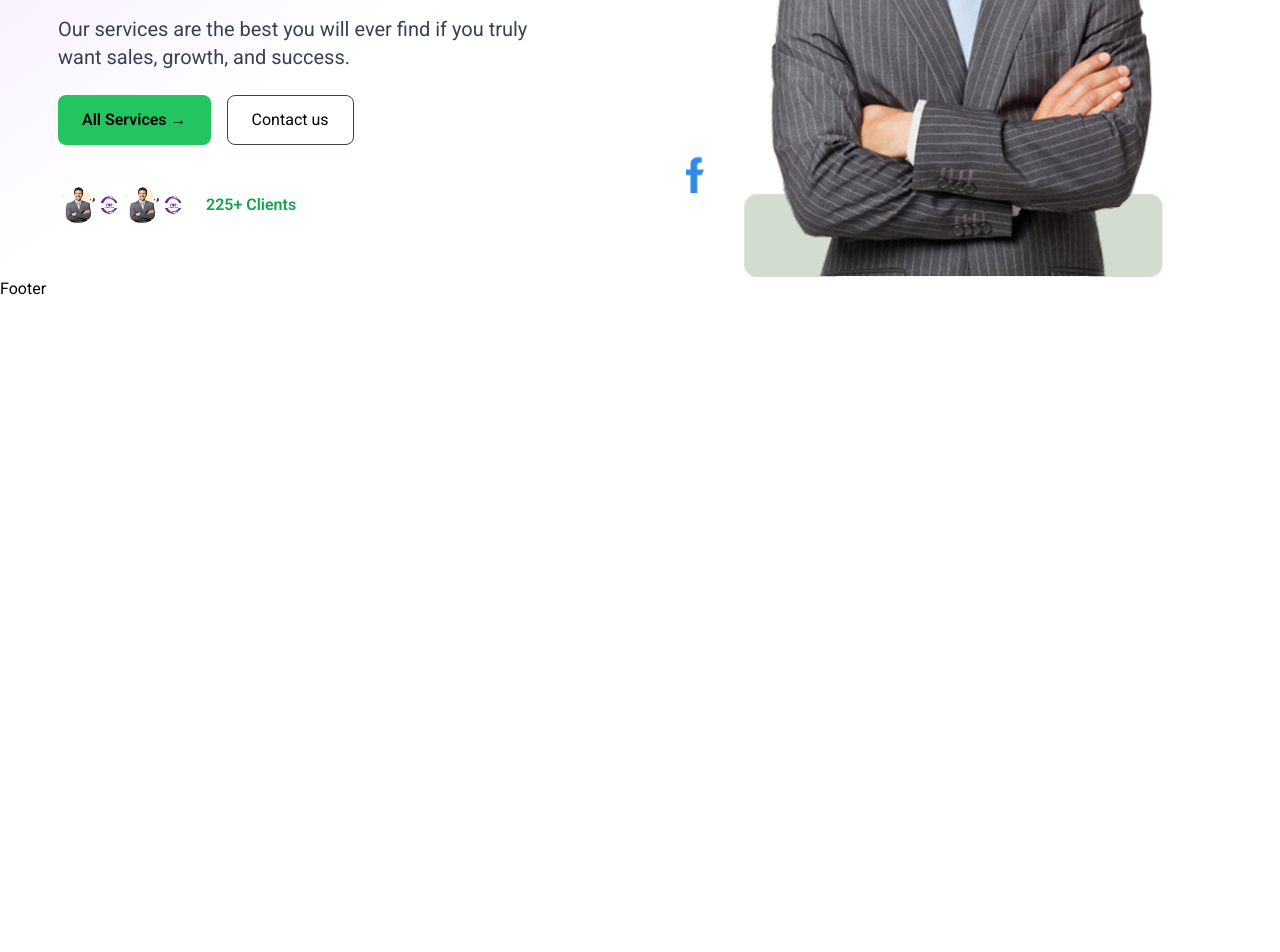
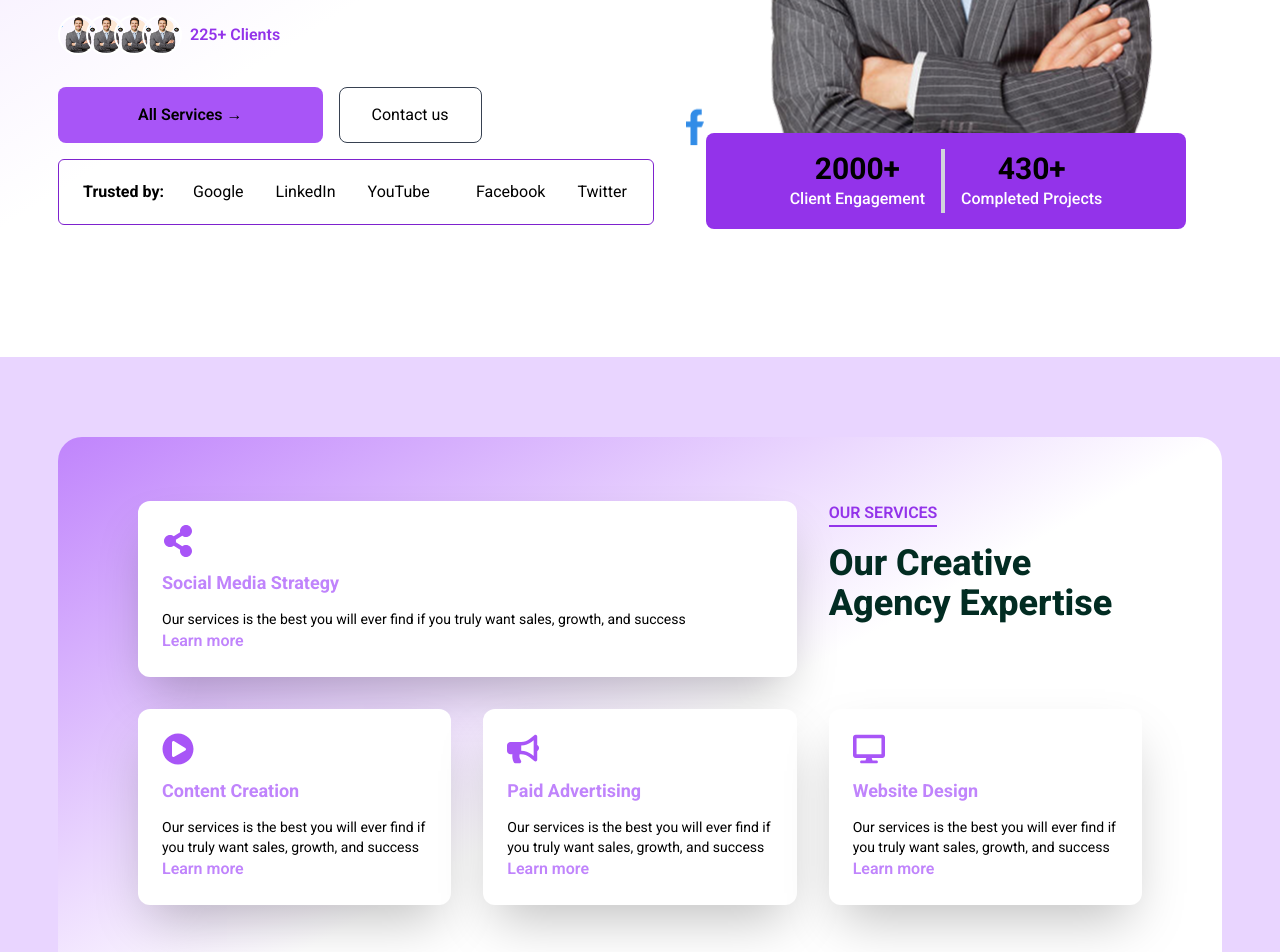
Before and after one commit to Kolawole-kehinde/-zyhp-consulting, a React (Vite) app: page / in a window 1280 px wide. Shown: the part 580-1532 px from the top of the page. Before the commit the page ends 881 px from the top, so only its background shows below. Built offline with nearby package versions, Linux system fonts and the light colour scheme.

Commit message:
Services Section completed

```diff
--- a/package.json
+++ b/package.json
@@ -12,6 +12,7 @@
   "dependencies": {
     "react": "^19.1.0",
     "react-dom": "^19.1.0",
+    "react-fast-marquee": "^1.6.5",
     "react-icons": "^5.5.0",
     "react-router": "^7.6.0"
   },
--- a/src/Components/Hero.jsx
+++ b/src/Components/Hero.jsx
@@ -1,40 +1,102 @@
-// components/HeroSection.jsx
+import Marquee from "react-fast-marquee";
+
 export default function HeroSection() {
   return (
-    <section className="bg-gradient-to-br from-purple-200 via-white pt-32 font-roboto">
-
-    <div className="wrapper to-white pt-32 flex flex-col md:flex-row items-center gap-8">
-      {/* Text */}
-      <div className="w-full max-w-[596px] space-y-6">
-        <h1 className="text-[40px] lg:text-[80px] font-bold text-black leading-[90px]">
+    <section className="bg-gradient-to-br from-purple-200 via-white to-white pt-32 md:pt-52 font-roboto lg:px-0 px-4">
+      {/* Wrapper */}
+      <div className="wrapper flex flex-col md:flex-row items-center gap-4 lg:gap-8">
+        {/* Text Section */}
+        <div className="w-full lg:w-[596px] space-y-5 lg:space-y-[32px]">
+          <h1 className="text-[40px] lg:text-[80px] font-bold text-black leading-[50px] lg:leading-[90px]">
             Real Experts <br /> Skilled In
           </h1>
-        <span className="text-purple-600 font-normal text-[55px] capitalize">Dropshipping coach</span>
-        <p className="w-full max-w-[505px] text-gray-700 text-xl">
+          <span className="text-purple-600 font-normal text-[30px] lg:text-[55px] capitalize">
+            Dropshipping coach
+          </span>
+          <p className="w-full max-w-[505px] text-gray-700 text-base md:text-xl ">
             Our services are the best you will ever find if you truly want sales, growth, and success.
           </p>
-        <div className="flex gap-4">
-          <button className="bg-green-500 text-black font-semibold px-6 py-3 rounded-lg hover:bg-green-600 transition">
+
+
+
+          {/* Avatars */}
+            <div className="flex items-center gap-2">
+              <div className="flex -space-x-3">
+                {[0, 1, 2, 3].map((z, i) => (
+                  <img
+                    key={i}
+                    src="/images/Coverimage.png"
+                    alt="Client avatar"
+                    className={`relative z-${z * 10} w-10 h-10 overflow-hidden rounded-full border-2 border-white`}
+                  />
+                ))}
+              </div>
+              <p className="text-purple-600 font-semibold">225+ Clients</p>
+            </div>
+
+              {/* CTA Buttons */}
+          <div className="space-y-4 flex-col items-center">
+            <div className="gap-4 hidden md:flex">
+              <button className="bg-purple-500 text-black font-semibold md:px-8 lg:px-20 py-4 rounded-lg hover:bg-purple-600 transition">
                 All Services →
               </button>
-          <button className="border border-gray-700 px-6 py-3 rounded-lg text-black hover:bg-gray-200 transition">
+              <button className="border border-gray-700 md:px-8 lg:px-20py-4 rounded-lg text-black hover:bg-gray-200 transition">
                 Contact us
               </button>
             </div>
-        <div className="flex items-center gap-3 pt-4">
-          <div className="flex -space-x-2">
-            <img src="/images/Coverimage.png" className="w-10 h-10 rounded-full border-2 border-white" />
-            <img src="/images/logo.png" className="w-10 h-10 rounded-full border-2 border-white" />
-            <img src="/images/Coverimage.png" className="w-10 h-10 rounded-full border-2 border-white" />
-            <img src="/images/logo.png" className="w-10 h-10 rounded-full border-2 border-white" />
+
+
+
+            {/* Trusted & Counter Section */}
+            <div className="w-ful md:w-[343px] lg:w-full overflow-hidden rounded-md border border-purple-700 p-2 lg:p-3">
+              <div className="flex items-center">
+                <p className="font-bold text-sm lg:text-base text-black py-1 px-1.5 lg:py-2 lg:px-3 shrink-0">
+                  Trusted by:
+                </p>
+                <div className="bg-white py-2 flex items-center w-full">
+                  <Marquee gradient={false} speed={50} pauseOnHover={true}>
+                    <span className="text-sm lg:text-base text-black py-1 px-4">Facebook</span>
+                    <span className="text-sm lg:text-base text-black py-1 px-4">Twitter</span>
+                    <span className="text-sm lg:text-base text-black py-1 px-4">Instagram</span>
+                    <span className="text-sm lg:text-base text-black py-1 px-4">Google</span>
+                    <span className="text-sm lg:text-base text-black py-1 px-4">LinkedIn</span>
+                    <span className="text-sm lg:text-base text-black py-1 px-4">YouTube</span>
+                  </Marquee>
                 </div>
-          <p className="text-green-600 font-semibold">225+ Clients</p>
               </div>
             </div>
 
-      {/* Image */}
-      <div className=" flex-1">
-        <img src="/images/Coverimage.png" alt="Hero" className="w-full h-auto object-cover" />
+            {/* Mobile Buttons */}
+            <div className="flex gap-2 w-full md:hidden">
+              <button className="bg-purple-500 text-black font-semibold px-6 py-4 rounded-lg hover:bg-purple-600 transition">
+                All Services →
+              </button>
+              <button className="border border-gray-700 px-11 py-4 rounded-lg text-black hover:bg-gray-200 transition">
+                Contact us
+              </button>
+            </div>
+          </div>
+        </div>
+
+        {/* Image Section */}
+        <div className="flex-1 min-w-[400px] relative">
+          <img
+            src="/images/Coverimage.png"
+            alt="Hero"
+            className="w-full h-auto object-cover"
+          />
+
+          <div className="bg-purple-600 absolute bottom-0 w-full lg:w-[480px] flex gap-4 items-center justify-center py-4 mr-4 rounded-lg lg:ml-5">
+            <div className="text-center">
+              <h2 className="text-black text-3xl font-bold">2000+</h2>
+              <p className="text-white font-medium">Client Engagement</p>
+            </div>
+            <div className="w-1 h-16 bg-gray-300"></div>
+            <div className="text-center">
+              <h2 className="text-black text-3xl font-bold">430+</h2>
+              <p className="text-white font-medium">Completed Projects</p>
+            </div>
+          </div>
         </div>
       </div>
     </section>
--- /dev/null
+++ b/src/Components/Services.jsx
@@ -0,0 +1,96 @@
+import {
+  FaShareAlt,
+  FaPlayCircle,
+  FaBullhorn,
+  FaDesktop,
+} from "react-icons/fa";
+
+const services = [
+  {
+    icon: <FaShareAlt className="text-purple-500 w-8 h-8" />,
+    title: "Social Media Strategy",
+    description:
+      "Our services is the best you will ever find if you truly want sales, growth, and success",
+  },
+  {
+    icon: <FaPlayCircle className="text-purple-500 w-8 h-8" />,
+    title: "Content Creation",
+    description:
+      "Our services is the best you will ever find if you truly want sales, growth, and success",
+  },
+  {
+    icon: <FaBullhorn className="text-purple-500 w-8 h-8" />,
+    title: "Paid Advertising",
+    description:
+      "Our services is the best you will ever find if you truly want sales, growth, and success",
+  },
+  {
+    icon: <FaDesktop className="text-purple-500 w-8 h-8" />,
+    title: "Website Design",
+    description:
+      "Our services is the best you will ever find if you truly want sales, growth, and success",
+  },
+];
+
+const ServicesSection = () => {
+  return (
+    <section className="bg-purple-200 py-10 mt-32">
+    <div className="wrapper bg-gradient-to-br from-purple-400 via-white to-white py-16 px-4 my-10 lg:px-20 rounded-3xl">
+     <div className="grid lg:grid-cols-3 gap-8">
+
+  <div className="order-1 lg:order-2 space-y-4">
+    <p className="text-purple-600 font-semibold border-b-2 border-purple-600 inline-block">
+      OUR SERVICES
+    </p>
+<h2 className="text-xl md:text-4xl font-extrabold text-[#022c22] whitespace-nowrap">
+  Our Creative <span className="hidden lg:inline"><br /></span> Agency Expertise
+</h2>
+
+
+  </div>
+
+
+  <div className="order-2 lg:order-1 col-span-2 bg-white p-6 rounded-xl text-white shadow-2xl space-y-3 hover:scale-[1.02] transition duration-300 ease-in-out">
+    {services[0].icon}
+    <h3 className="font-bold text-lg text-purple-400">{services[0].title}</h3>
+    <p className="text-sm text-black">{services[0].description}</p>
+    <a
+      href="#"
+      className="text-purple-400 font-semibold hover:underline"
+    >
+      Learn more
+    </a>
+  </div>
+</div>
+
+
+      {/* 3 Cards in a Row Underneath */}
+      <div className="grid md:grid-cols-1 lg:grid-cols-3 gap-8 mt-8">
+        {services?.slice(1).map((service, index) => (
+          <div
+            key={index}
+            className="bg-white p-6 rounded-xl text-white space-y-3 shadow-2xl hover:scale-[1.02] transition duration-300 ease-in-out"
+          >
+            {service.icon}
+            <h3 className="font-bold text-lg text-purple-400">{service.title}</h3>
+            <p className="text-sm text-black ">{service.description}</p>
+            <a
+              href="#"
+              className="text-purple-400 font-semibold mt-7"
+            >
+              Learn more
+            </a>
+          </div>
+        ))}
+      </div>
+      <div className="flex items-center justify-center">
+         <button className="bg-purple-500 text-black font-semibold md:px-8 lg:px-20 py-4 rounded-lg hover:bg-purple-600 transition mt-16 w-full md:w-[350px] ">
+                All Services →
+              </button>
+      </div>
+
+    </div>
+    </section>
+  );
+}
+export default ServicesSection
--- a/src/Components/layout/Navbar.jsx
+++ b/src/Components/layout/Navbar.jsx
@@ -1,5 +1,5 @@
 import React, { useState } from "react";
-import { FiSun, FiMenu, FiX } from "react-icons/fi";
+import { FiMenu, FiX } from "react-icons/fi";
 
 const Navbar = () => {
   const [isOpen, setIsOpen] = useState(false);
--- a/src/Pages/HomePage.jsx
+++ b/src/Pages/HomePage.jsx
@@ -1,10 +1,12 @@
 import React from 'react'
 import HeroSection from '../Components/Hero'
+import ServicesSection from '../Components/Services'
 
 const HomePage = () => {
   return (
     <div>
         <HeroSection/>
+        <ServicesSection/>
     </div>
   )
 }
```
Also changed, not shown: 1 other file (tests, documents, lock files or other folders). Lines whose indentation alone changed are shown as unchanged.
